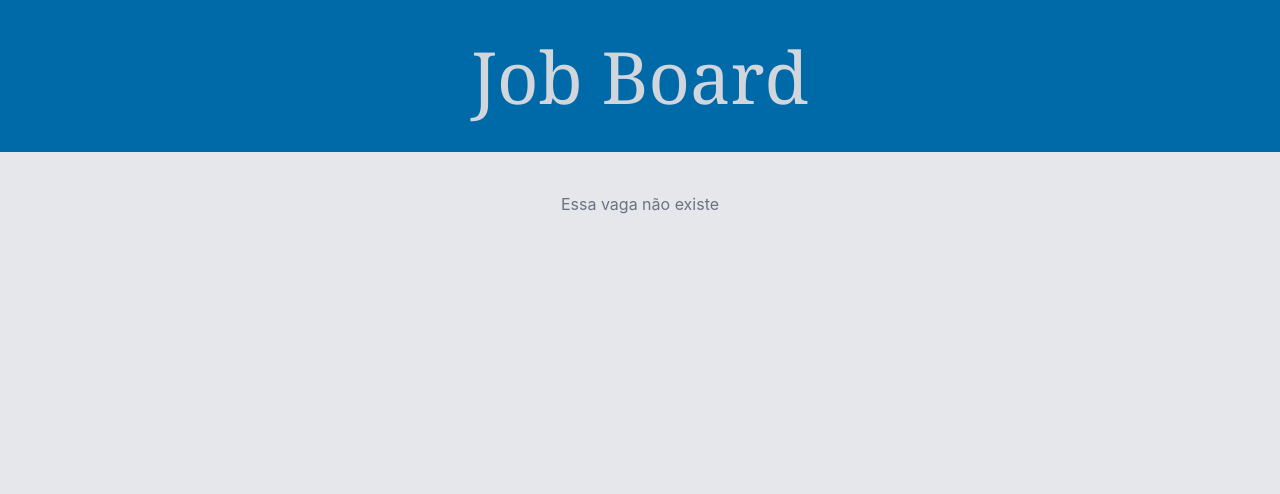
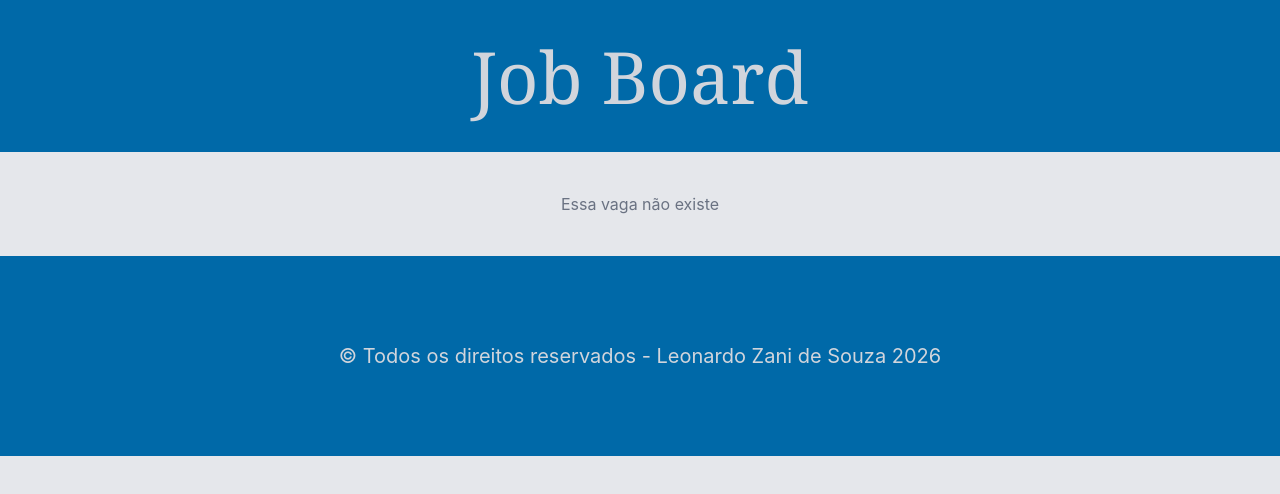
Before and after one commit to leozanidev/job-board, a React (Vite) app: page /job/1 in a window 1280 px wide. Shown: the top 494 px of the page. Built offline with nearby package versions, Linux system fonts and the light colour scheme; no server answers.

Commit message:
feat: adiciona footer

```diff
--- a/src/App.tsx
+++ b/src/App.tsx
@@ -8,6 +8,7 @@ import { Route, Routes } from "react-router-dom";
 import Header from "./components/Header";
 import JobList from "./components/JobList";
 import JobDetails from "./components/JobDetails";
+import Footer from "./components/Footer";
 
 function App() {
   const { jobList, searchInput, isLoading, hasError, setSearchInput } =
@@ -24,6 +25,7 @@ function App() {
           <Route path="/" element={<JobList jobList={jobList} />} />
           <Route path="/job/:id" element={<JobDetails />} />
         </Routes>
+        <Footer />
       </div>
     </>
   );
--- /dev/null
+++ b/src/components/Footer.tsx
@@ -0,0 +1,11 @@
+const Footer = () => {
+  return (
+    <div className="flex w-1/1 items-center justify-center h-50 font-sans text-xl mt-10 bg-sky-700 text-gray-300">
+      <footer className="p-10">
+        <p>&copy; Todos os direitos reservados - Leonardo Zani de Souza 2026</p>
+      </footer>
+    </div>
+  );
+};
+
+export default Footer;
```
